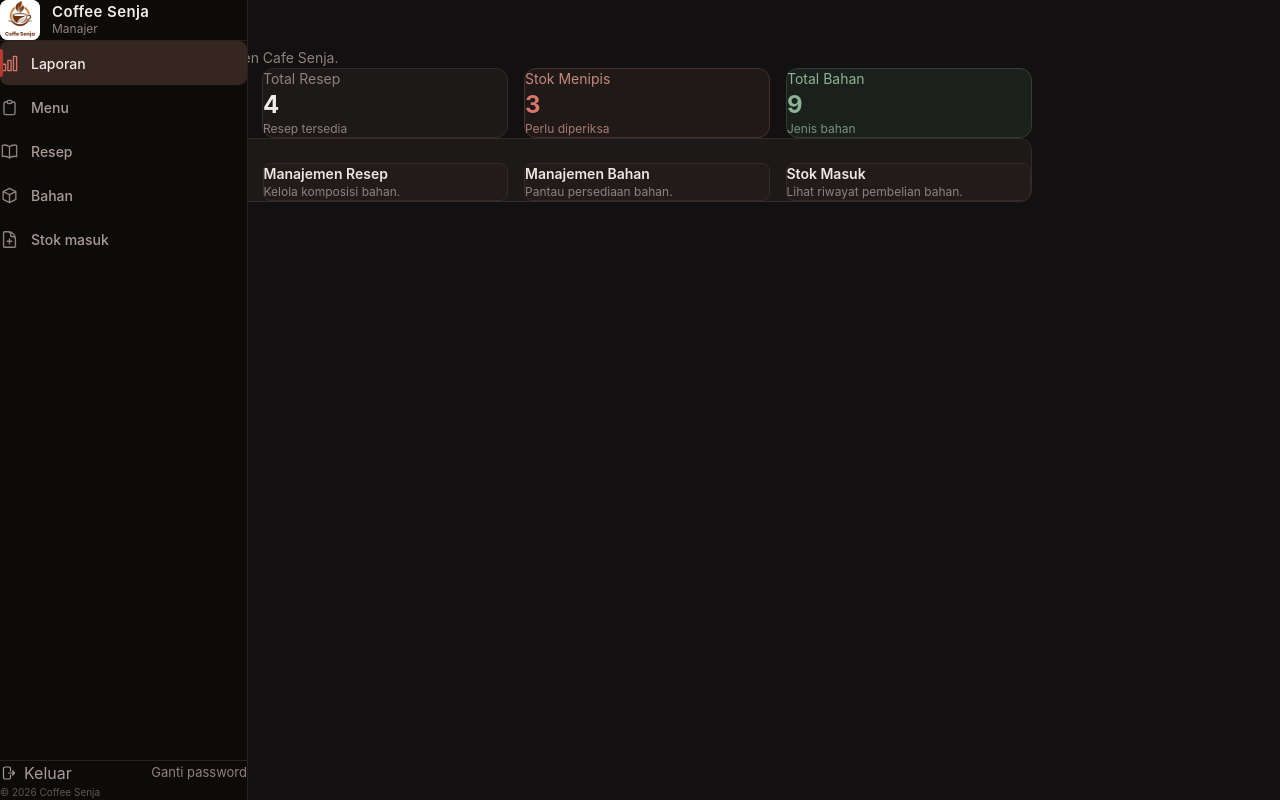
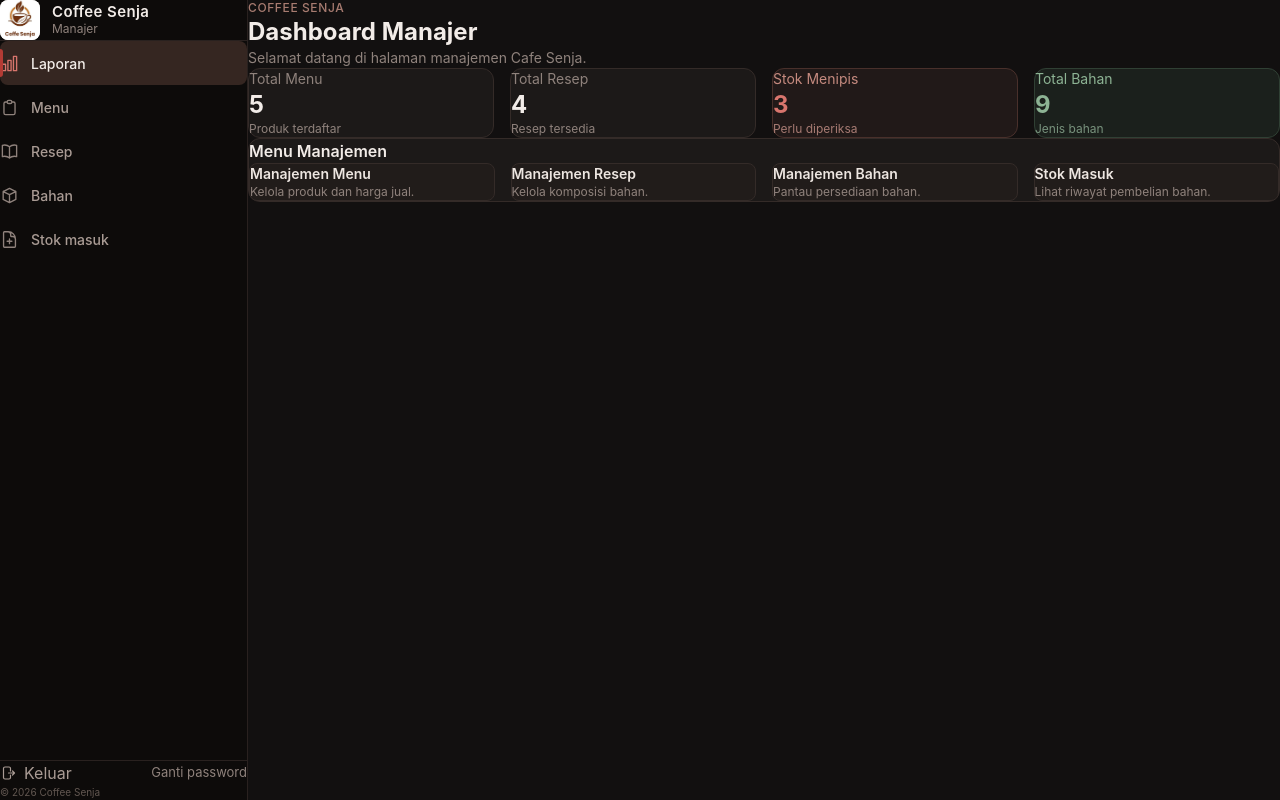
Before and after one commit to FadhelAnshoruddin/cafe, a Laravel app: page /manajer/dashboard in a window 1280 px wide. Run offline with Laravel 12, Linux system fonts and the light colour scheme; a user stored in the database is signed in; data comes from the database, SQL or seed files in the repository; style sheets or scripts are compiled from the project's sources.

Commit message:
fix: Improve layout positioning for manager dashboard without altering theme or UI components

```diff
--- a/resources/views/Manajer/layouts/app.blade.php
+++ b/resources/views/Manajer/layouts/app.blade.php
@@ -7,6 +7,62 @@
     <title>@yield('title', 'Dashboard') — Cafe Senja</title>
 
     @vite(['resources/css/app.css', 'resources/js/app.js'])
+
+    {{-- FIX LAYOUT: ruang konten selalu dimulai setelah sidebar --}}
+    <style>
+        html, body {
+            width: 100%;
+            min-height: 100%;
+            margin: 0;
+            overflow-x: hidden;
+        }
+
+        @media (min-width: 768px) {
+            aside.manager-sidebar {
+                position: fixed !important;
+                top: 0 !important;
+                left: 0 !important;
+                bottom: 0 !important;
+                width: 248px !important;
+                height: 100vh !important;
+                z-index: 40 !important;
+            }
+
+            main.manager-main-content {
+                display: block !important;
+                position: relative !important;
+                z-index: 1 !important;
+                box-sizing: border-box !important;
+                margin-left: 248px !important;
+                width: calc(100% - 248px) !important;
+                min-width: 0 !important;
+                min-height: 100vh;
+            }
+        }
+
+        @media (max-width: 767px) {
+            aside.manager-sidebar {
+                position: relative !important;
+                width: 100% !important;
+                height: auto !important;
+            }
+
+            main.manager-main-content {
+                display: block !important;
+                margin-left: 0 !important;
+                width: 100% !important;
+                min-width: 0 !important;
+            }
+        }
+
+        .manager-content-wrapper {
+            width: 100%;
+            max-width: 1440px;
+            margin-left: auto;
+            margin-right: auto;
+            min-width: 0;
+        }
+    </style>
 </head>
 
 <body class="min-h-screen bg-[#121010] text-[#EDE6E1] font-[Inter,Arial,sans-serif] antialiased overflow-x-hidden">
@@ -14,7 +70,7 @@
 <div class="min-h-screen md:flex">
 
     {{-- SIDEBAR --}}
-    <aside class="relative w-full bg-[#0D0B0A] border-b border-[#29211F] flex flex-col md:fixed md:inset-y-0 md:left-0 md:z-40 md:w-[248px] md:border-b-0 md:border-r md:border-[#29211F]">
+    <aside class="manager-sidebar relative w-full bg-[#0D0B0A] border-b border-[#29211F] flex flex-col md:fixed md:inset-y-0 md:left-0 md:z-40 md:w-[248px] md:border-b-0 md:border-r md:border-[#29211F]">
 
         {{-- LOGO --}}
         <div class="flex items-center gap-3 px-5 py-5 md:px-6 md:py-7">
@@ -191,9 +247,9 @@
     </aside>
 
     {{-- MAIN CONTENT --}}
-    <main class="w-full min-w-0 px-4 py-5 sm:px-6 sm:py-6 md:ml-[248px] md:w-[calc(100%-248px)] md:px-7 md:py-7 xl:px-8 xl:py-8">
+    <main class="manager-main-content w-full min-w-0 px-4 py-5 sm:px-6 sm:py-6 md:px-7 md:py-7 xl:px-8 xl:py-8">
 
-        <div class="w-full min-w-0 max-w-[1600px] mx-auto">
+        <div class="manager-content-wrapper">
             @yield('content')
         </div>
 
```
Also changed, not shown: resources/css/DashboardManajer.css (added, +11 -0 lines).
